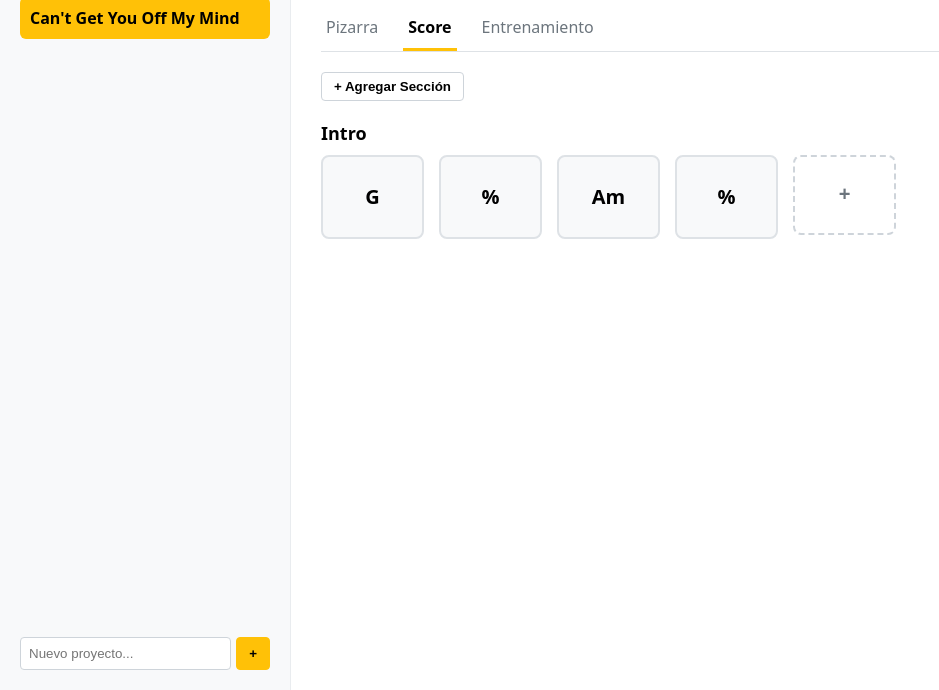
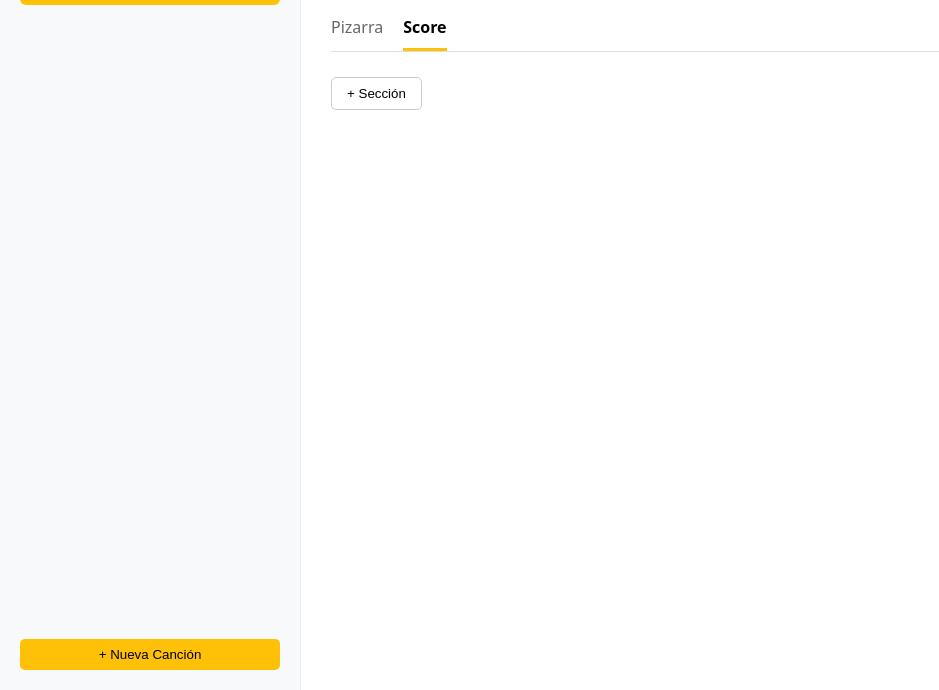
Before and after one commit to pablobianchino/priel-musical, a plain HTML site: page index.html in a window 1280 px wide. Shown: the part 110-800 px from the top of the page, without its empty margins (0-939 px from the left). Drawn offline with Linux system fonts and the light colour scheme.

Commit message:
Update index.html

```diff
--- a/index.html
+++ b/index.html
@@ -4,171 +4,150 @@
     <meta charset="UTF-8">
     <title>Priel Musical</title>
     <style>
-        body { display: flex; height: 100vh; margin: 0; font-family: system-ui, sans-serif; }
+        :root { --accent: #ffc107; }
+        body { display: flex; height: 100vh; margin: 0; font-family: system-ui, sans-serif; background: #fff; }
 
-        .sidebar { width: 250px; background: #f8f9fa; padding: 20px; border-right: 1px solid #e9ecef; display: flex; flex-direction: column; }
-        .app-title { font-size: 18px; font-weight: bold; margin-bottom: 30px; display: flex; align-items: center; gap: 10px; color: #000; }
-        .sidebar h3 { font-size: 14px; color: #6c757d; margin-top: 0; }
+        .sidebar { width: 260px; background: #f8f9fa; padding: 20px; border-right: 1px solid #e9ecef; display: flex; flex-direction: column; }
+        .app-title { font-size: 18px; font-weight: bold; margin-bottom: 25px; color: #000; }
 
-        .project-list { flex: 1; overflow-y: auto; display: flex; flex-direction: column; gap: 10px; }
-        .project-item { padding: 10px; background: #e9ecef; border-radius: 6px; cursor: pointer; color: #333; }
-        .project-item.active { background: #ffc107; font-weight: bold; color: #000; }
+        .project-list { flex: 1; overflow-y: auto; display: flex; flex-direction: column; gap: 8px; }
+        .project-item { padding: 12px; background: #eee; border-radius: 6px; cursor: pointer; transition: 0.2s; }
+        .project-item.active { background: var(--accent); font-weight: bold; }
 
-        .add-project-form { margin-top: 20px; display: flex; gap: 5px; }
-        .input-text { flex: 1; padding: 8px; border: 1px solid #ced4da; border-radius: 4px; }
+        .main { flex: 1; padding: 30px; overflow-y: auto; }
+        .tabs { display: flex; gap: 20px; border-bottom: 1px solid #ddd; margin-bottom: 25px; }
+        .tab { padding: 10px 0; cursor: pointer; color: #666; border-bottom: 3px solid transparent; }
+        .tab.active { border-color: var(--accent); color: #000; font-weight: bold; }
 
-        .main { flex: 1; padding: 30px; background: #ffffff; overflow-y: auto; }
+        .section-container { margin-bottom: 35px; padding: 15px; border-radius: 10px; border: 1px solid #eee; }
+        .section-header { display: flex; align-items: center; gap: 15px; margin-bottom: 15px; }
+        .section-title { font-weight: bold; font-size: 1.1rem; }
+        .color-picker { border: none; width: 30px; height: 30px; cursor: pointer; background: none; }
 
-        .tabs { display: flex; gap: 20px; border-bottom: 1px solid #dee2e6; margin-bottom: 20px; }
-        .tab { padding: 10px 5px; cursor: pointer; color: #6c757d; }
-        .tab.active { border-bottom: 3px solid #ffc107; color: #000; font-weight: bold; }
-
-        .btn { padding: 6px 12px; border: 1px solid #ced4da; border-radius: 4px; background: white; cursor: pointer; font-weight: bold; }
-        .btn:hover { background: #f8f9fa; }
-        .btn-primary { background: #ffc107; border-color: #ffc107; }
-        .btn-primary:hover { background: #e0a800; }
-
-        .section-container { margin-bottom: 30px; }
-        .section-header { display: flex; justify-content: space-between; align-items: center; margin-bottom: 10px; }
-        .section-title { font-weight: bold; font-size: 18px; }
-
-        .grid { display: grid; grid-template-columns: repeat(auto-fill, minmax(100px, 1fr)); gap: 15px; }
+        .grid { display: grid; grid-template-columns: repeat(auto-fill, minmax(110px, 1fr)); gap: 12px; }
 
         .measure {
-            border: 2px solid #dee2e6; border-radius: 8px; height: 80px;
+            border: 2px solid #ddd; border-radius: 8px; height: 70px;
             display: flex; align-items: center; justify-content: center;
-            font-size: 20px; font-weight: bold; background: #f8f9fa;
+            font-size: 1.2rem; font-weight: bold; background: #fff; position: relative;
         }
-        .add-measure {
-            border: 2px dashed #ced4da; background: transparent; cursor: pointer; color: #6c757d;
-        }
-        .add-measure:hover { background: #f8f9fa; border-color: #adb5bd; color: #495057; }
+        .measure input { width: 80%; border: none; border-bottom: 2px solid var(--accent); outline: none; text-align: center; font-size: 1.1rem; }
+        .save-btn { position: absolute; right: 5px; bottom: 5px; font-size: 12px; cursor: pointer; background: #4caf50; color: white; border: none; border-radius: 3px; }
+
+        .btn { padding: 8px 15px; border: 1px solid #ccc; border-radius: 5px; cursor: pointer; background: white; font-weight: 500; }
+        .btn-add { background: var(--accent); border: none; }
     </style>
 </head>
 <body>
 
     <div class="sidebar">
         <div class="app-title">🎵 Priel Musical</div>
-        <h3>PROYECTOS</h3>
         <div class="project-list" id="project-list"></div>
-
-        <form class="add-project-form" id="add-project-form">
-            <input type="text" id="new-project-input" class="input-text" placeholder="Nuevo proyecto...">
-            <button type="submit" class="btn btn-primary">+</button>
-        </form>
+        <button class="btn btn-add" onclick="addProject()" style="margin-top: 15px;">+ Nueva Canción</button>
     </div>
 
     <div class="main">
-        <h1 id="project-title"></h1>
-
+        <h1 id="project-name">Selecciona un proyecto</h1>
         <div class="tabs">
             <div class="tab">Pizarra</div>
             <div class="tab active">Score</div>
-            <div class="tab">Entrenamiento</div>
         </div>
 
-        <div style="margin-bottom: 20px;">
-            <button class="btn" id="btn-add-section">+ Agregar Sección</button>
-        </div>
-
-        <div id="sections-container"></div>
+        <button class="btn" onclick="addSection()" style="margin-bottom: 20px;">+ Sección</button>
+        <div id="sections-content"></div>
     </div>
 
     <script>
-        // Estado inicial
-        let projects = [
-            { id: 1, name: "Can't Get You Off My Mind", sections: [
-                { id: 101, name: "Intro", measures: ["G", "%", "Am", "%"] }
-            ]}
-        ];
-        let activeProjectId = 1;
+        let projects = [{ id: 1, name: "Demo", sections: [] }];
+        let activeId = 1;
 
-        // Referencias del DOM
-        const projectListEl = document.getElementById('project-list');
-        const projectTitleEl = document.getElementById('project-title');
-        const sectionsContainerEl = document.getElementById('sections-container');
-        const addProjectForm = document.getElementById('add-project-form');
-        const newProjectInput = document.getElementById('new-project-input');
-        const btnAddSection = document.getElementById('btn-add-section');
+        function render() {
+            const list = document.getElementById('project-list');
+            list.innerHTML = projects.map(p => `
+                <div class="project-item ${p.id === activeId ? 'active' : ''}" onclick="selectProject(${p.id})">
+                    ${p.name}
+                </div>
+            `).join('');
 
-        // Función de renderizado
-        function render() {
-            // Renderizar lista de proyectos
-            projectListEl.innerHTML = '';
-            projects.forEach(project => {
-                const div = document.createElement('div');
-                div.className = `project-item ${project.id === activeProjectId ? 'active' : ''}`;
-                div.textContent = project.name;
-                div.onclick = () => {
-                    activeProjectId = project.id;
-                    render();
-                };
-                projectListEl.appendChild(div);
-            });
+            const project = projects.find(p => p.id === activeId);
+            if (!project) return;
 
-            // Renderizar área principal
-            const activeProject = projects.find(p => p.id === activeProjectId);
-            if (activeProject) {
-                projectTitleEl.textContent = activeProject.name;
-                sectionsContainerEl.innerHTML = '';
+            document.getElementById('project-name').textContent = project.name;
+            const container = document.getElementById('sections-content');
+            container.innerHTML = project.sections.map(s => `
+                <div class="section-container" style="background-color: ${s.color}20; border-left: 5px solid ${s.color}">
+                    <div class="section-header">
+                        <input type="color" class="color-picker" value="${s.color}" onchange="updateColor(${s.id}, this.value)">
+                        <span class="section-title">${s.name}</span>
+                    </div>
+                    <div class="grid">
+                        ${s.measures.map((m, idx) => `
+                            <div class="measure" id="m-${s.id}-${idx}">
+                                ${m.editing ?
+                                    `<input type="text" id="in-${s.id}-${idx}" value="${m.val}" onkeypress="handleKey(event, ${s.id}, ${idx})">
+                                     <button class="save-btn" onclick="saveMeasure(${s.id}, ${idx})">✓</button>` :
+                                    `<span onclick="editMeasure(${s.id}, ${idx})">${m.val || '...'}</span>`
+                                }
+                            </div>
+                        `).join('')}
+                        <div class="measure" style="border-style: dashed; cursor: pointer" onclick="addMeasure(${s.id})">+</div>
+                    </div>
+                </div>
+            `).join('');
+        }
 
-                if (activeProject.sections.length === 0) {
-                    sectionsContainerEl.innerHTML = '<p style="color: #6c757d">No hay secciones. Agrega una para empezar a componer.</p>';
-                }
-
-                activeProject.sections.forEach(section => {
-                    const sectionDiv = document.createElement('div');
-                    sectionDiv.className = 'section-container';
-
-                    let measuresHtml = section.measures.map(m => `<div class="measure">${m}</div>`).join('');
-                    measuresHtml += `<button class="measure add-measure" onclick="addMeasure(${section.id})">+</button>`;
-
-                    sectionDiv.innerHTML = `
-                        <div class="section-header">
-                            <div class="section-title">${section.name}</div>
-                        </div>
-                        <div class="grid">${measuresHtml}</div>
-                    `;
-                    sectionsContainerEl.appendChild(sectionDiv);
-                });
+        function addProject() {
+            const name = prompt("Nombre de la canción:");
+            if (name) {
+                const newP = { id: Date.now(), name, sections: [] };
+                projects.push(newP);
+                activeId = newP.id;
+                render();
             }
         }
 
-        // Eventos
-        addProjectForm.onsubmit = (e) => {
-            e.preventDefault();
-            const name = newProjectInput.value.trim();
+        function selectProject(id) { activeId = id; render(); }
+
+        function addSection() {
+            const name = prompt("Nombre de sección (Intro, Verso...):");
             if (!name) return;
+            const p = projects.find(p => p.id === activeId);
+            p.sections.push({ id: Date.now(), name, color: '#f8f9fa', measures: [] });
+            render();
+        }
 
-            const newProject = { id: Date.now(), name, sections: [] };
-            projects.push(newProject);
-            activeProjectId = newProject.id;
-            newProjectInput.value = '';
+        function updateColor(secId, color) {
+            const p = projects.find(p => p.id === activeId);
+            const s = p.sections.find(s => s.id === secId);
+            s.color = color;
             render();
-        };
+        }
 
-        btnAddSection.onclick = () => {
-            const name = prompt("Nombre de la nueva sección (ej: Verso 1, Estribillo):");
-            if (!name) return;
+        function addMeasure(secId) {
+            const p = projects.find(p => p.id === activeId);
+            const s = p.sections.find(s => s.id === secId);
+            s.measures.push({ val: '', editing: true });
+            render();
+            document.getElementById(`in-${secId}-${s.measures.length - 1}`).focus();
+        }
 
-            const activeProject = projects.find(p => p.id === activeProjectId);
-            activeProject.sections.push({ id: Date.now(), name, measures: [] });
+        function editMeasure(secId, idx) {
+            const p = projects.find(p => p.id === activeId);
+            const s = p.sections.find(s => s.id === secId);
+            s.measures[idx].editing = true;
             render();
-        };
+        }
 
-        window.addMeasure = (sectionId) => {
-            const chord = prompt("Ingresa el acorde para este compás (ej: G, Am, %):");
-            if (!chord) return;
+        function saveMeasure(secId, idx) {
+            const val = document.getElementById(`in-${secId}-${idx}`).value;
+            const p = projects.find(p => p.id === activeId);
+            const s = p.sections.find(s => s.id === secId);
+            s.measures[idx] = { val: val || '%', editing: false };
+            render();
+        }
 
-            const activeProject = projects.find(p => p.id === activeProjectId);
-            const section = activeProject.sections.find(s => s.id === sectionId);
-            if (section) {
-                section.measures.push(chord);
-            }
-            render();
-        };
+        function handleKey(e, secId, idx) { if (e.key === 'Enter') saveMeasure(secId, idx); }
 
-        // Renderizado inicial
         render();
     </script>
 </body>
```
